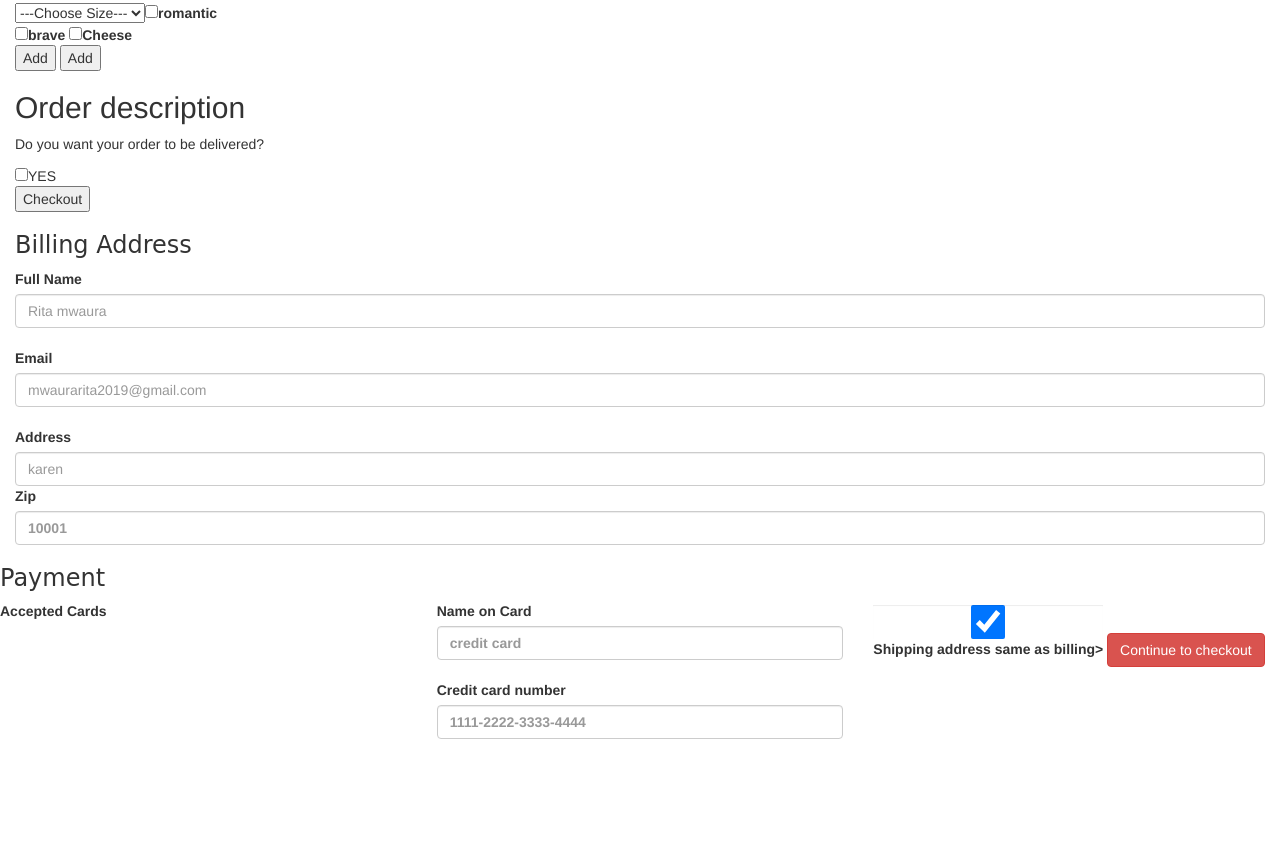
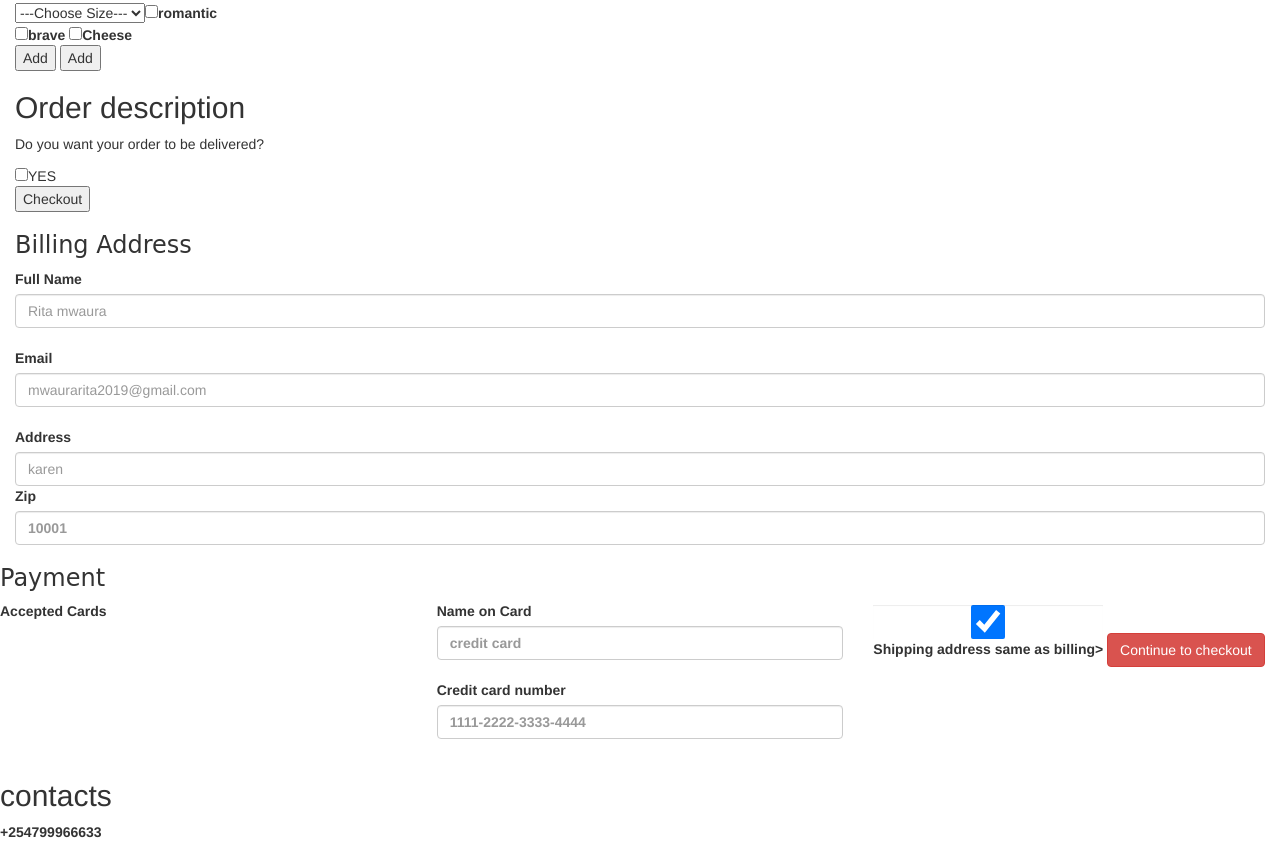
Before and after one commit to Ritamwaura/pizza, a plain HTML site: page index.html in a window 1280 px wide. Shown: the part 1838-2690 px from the top of the page. Before the commit the page ends 2597 px from the top, so only its background shows below. Drawn offline with nearby package versions, Linux system fonts and the light colour scheme.

```diff
--- a/index.html
+++ b/index.html
@@ -178,6 +178,11 @@
 
 
                        </div>
+                       <div id="contacs">
+                         <h2>contacts</h2>
+                         <p>+254799966633</p>
+
+                       </div>
   </div>
 
 </body>
```
